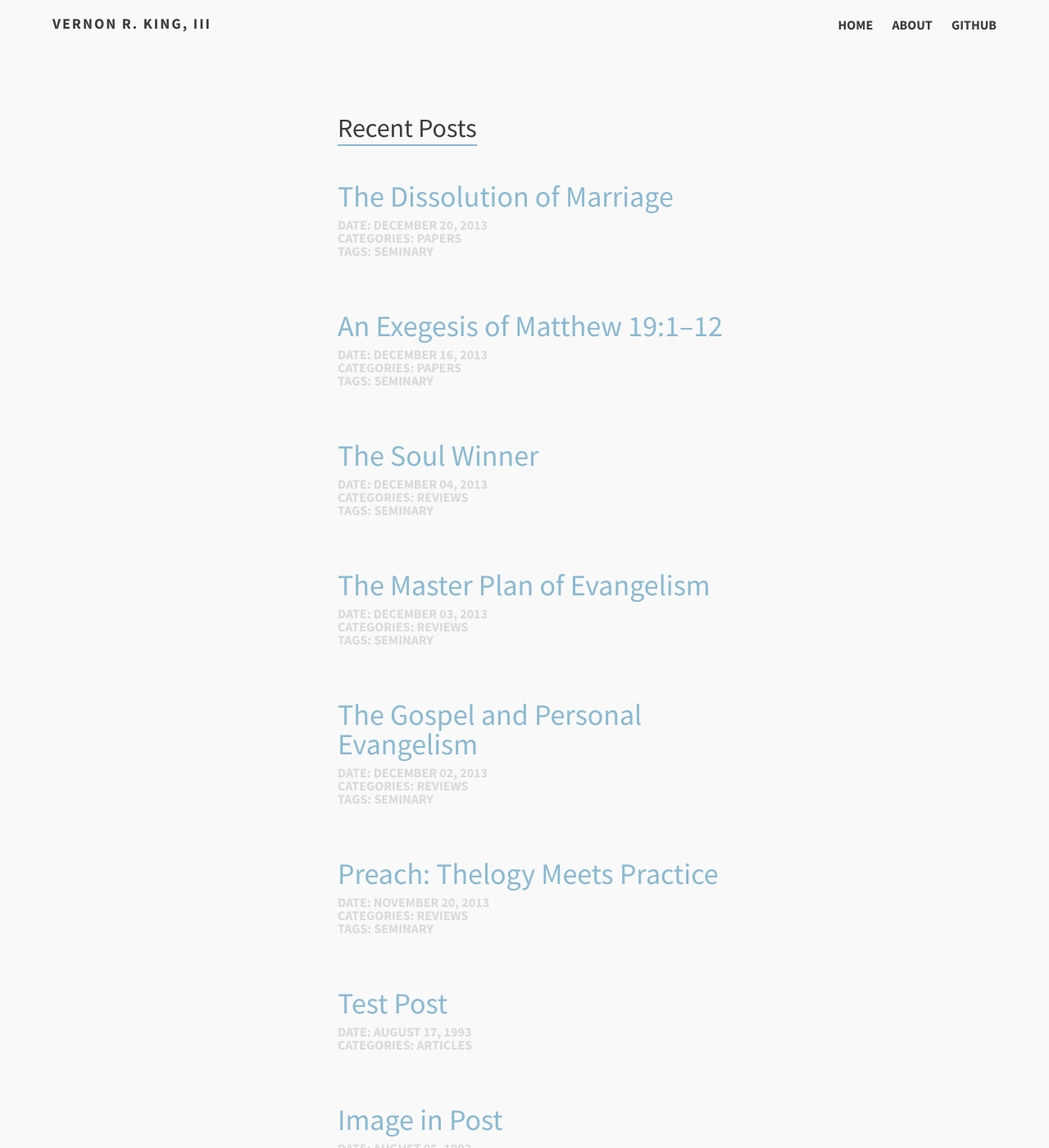
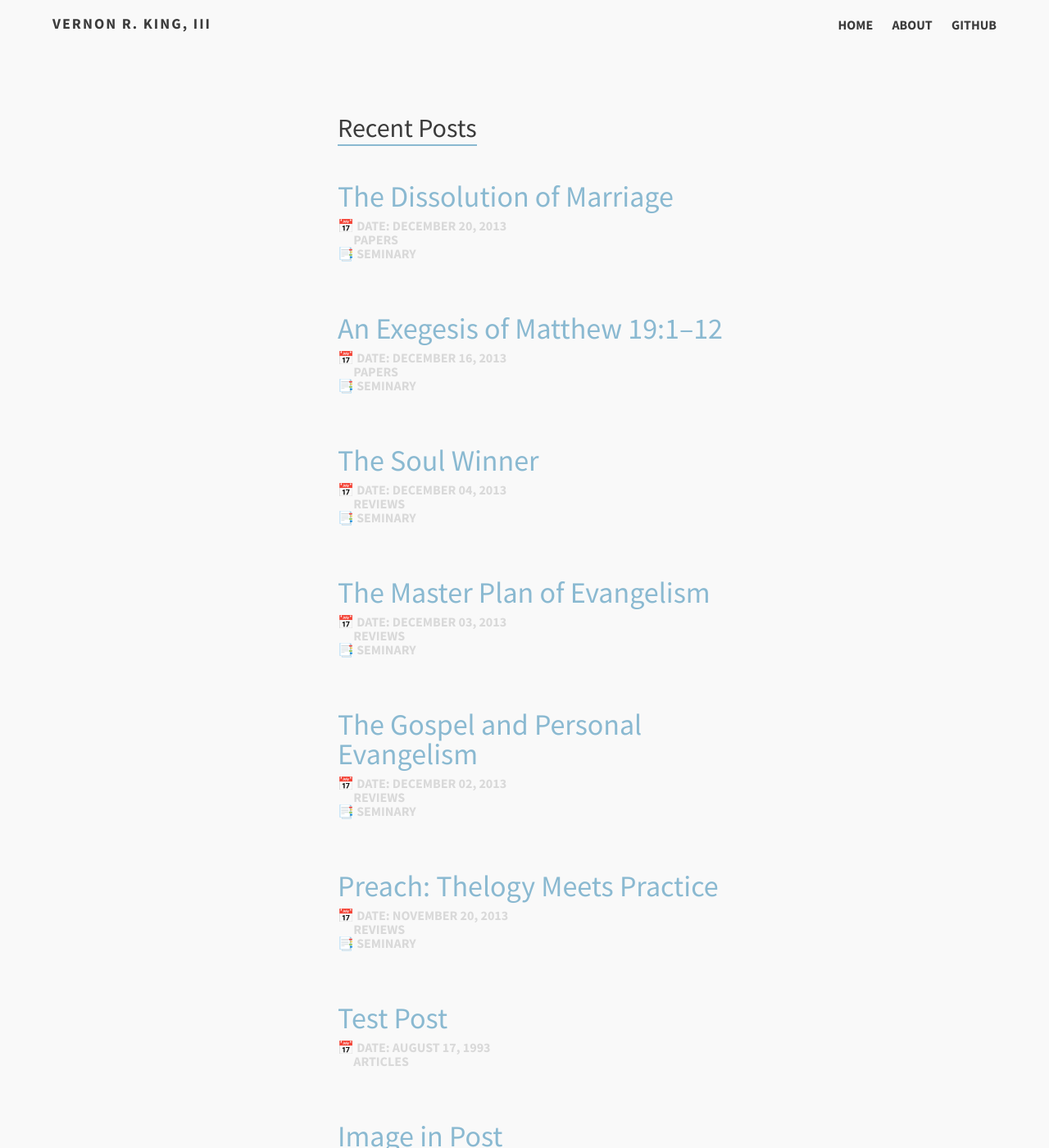
Before and after one commit to snowdj/vernonking.org, a Jekyll site: the page built from index.md, in a window 1280 px wide and 1400 px high. Shown: the whole window at 82% size. Built offline with Jekyll 4.4.1, drawn with Linux system fonts in a browser that asks for light colours; some of the changed text lies outside the part shown.

Commit message:
Successful merge.

```diff
--- a/_layouts/post-index.html
+++ b/_layouts/post-index.html
@@ -11,10 +11,11 @@
                         <h1><a href="{{ site.url }}{{ post.url }}">{{ post.title }}</a></h1>
                         <ul class="metadata">
                             <li>
+                                <span class="icon-font">&#128197;</span>
                                 Date: <span class="date"><time datetime="{{ post.date | date_to_xmlschema }}" itemprop="datePublished">{{ post.date | date: "%B %d, %Y" }}</time></span>
                             </li>
                             {% if post.categories.size != 0 %}
-                            <li>Categories:
+                            <li><span class="icon-font">&#59392;</span>
                                 <ul>
                                     {% for category in post.categories %}
                                     <li class="category">{{ category }}</li>
@@ -23,7 +24,7 @@
                             </li>
                             {% endif %}
                             {% if post.tags.size != 0 %}
-                            <li>Tags:
+                            <li><span class="icon-font">&#128209;</span>
                                 <ul>
                                     {% for tag in post.tags %}
                                     <li class="tag">{{ tag }}</li>
```
